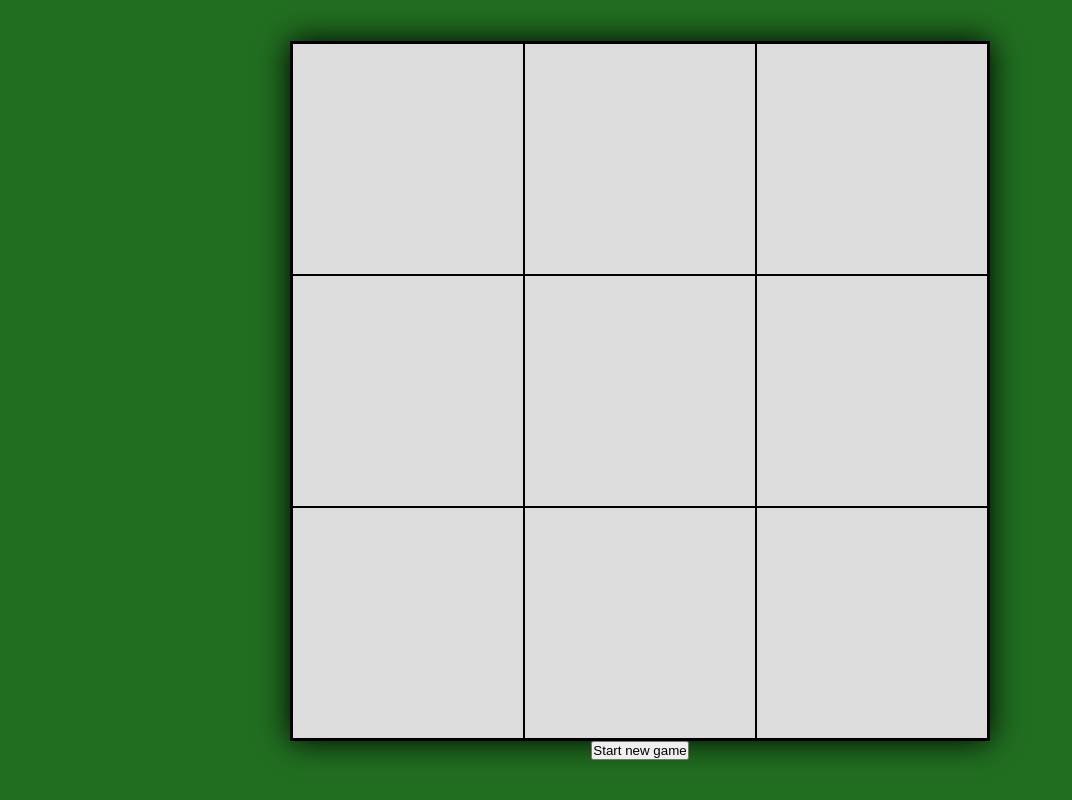
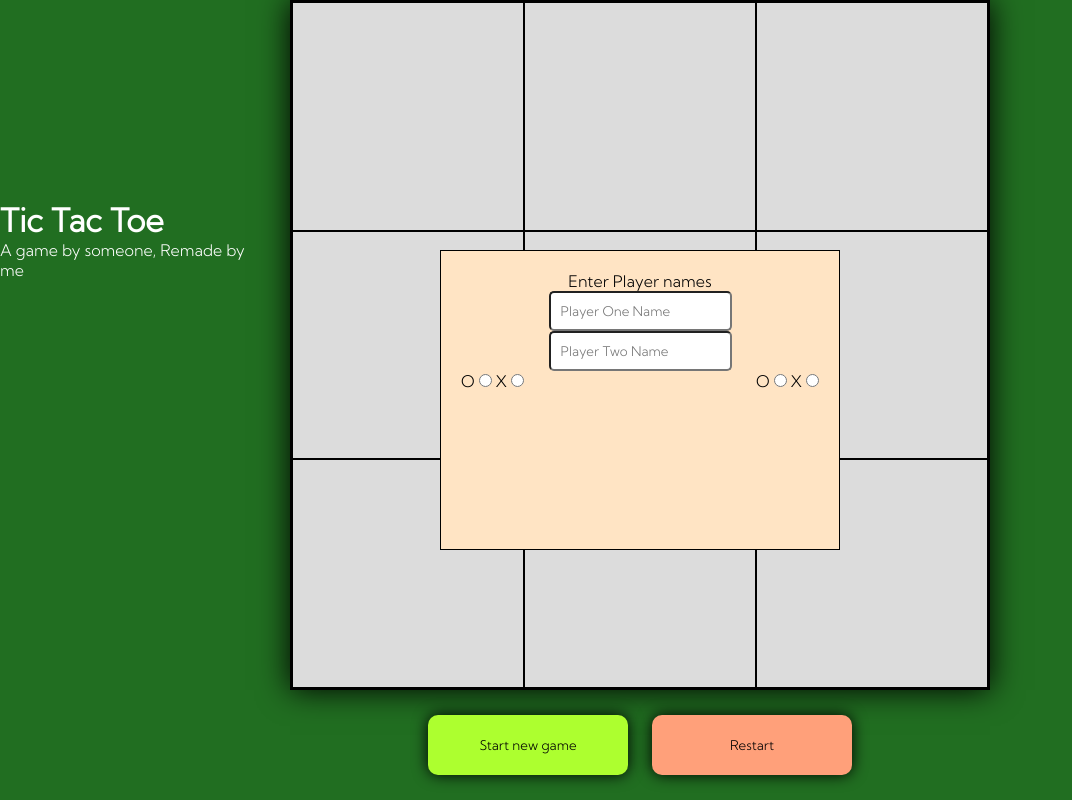
Before and after one commit to yret1/Tic-Tac-Toe, a plain HTML site: page index.html in a window 1280 px wide. Shown: the whole page, without its empty margins (0-1072 px from the left). Drawn offline with Linux system fonts and the light colour scheme.

Commit message:
Created buttons and a popup form

```diff
--- a/index.html
+++ b/index.html
@@ -9,6 +9,10 @@
 </head>
 <body>
     <main>
+        <aside class="sideTitle">
+            <h1>Tic Tac Toe</h1>
+            <p>A game by someone, Remade by me</p>
+        </aside>
         <section class="gameBoard">
             <div class="gridItem " id="gridItem1"></div>
             <div class="gridItem " id="gridItem2"></div>
@@ -21,7 +25,33 @@
             <div class="gridItem " id="gridItem9"></div>
         </section>
         <section class="gameControlls">
-            <button>Start new game</button>
+            <button class="controllBtn" id="startBtn">Start new game</button>
+            <button class="controllBtn" id="resetBtn">Restart</button>
+        </section>
+
+
+        <section class="popUp" id="playerForm">
+            <form>
+                <legend>Enter Player names</legend>
+                <div>
+                    <input type="text" placeholder="Player One Name" id="player1" required>
+                    <input type="text" placeholder="Player Two Name" id="player2" required>
+                </div>
+                <section class="radioBtns">
+                    <div>
+                        <label for="player1Radio_one">O</label>
+                        <input name="radioselect_one" type="radio" id="player1Radio_one">
+                        <label for="player1Radio_two">X</label>
+                        <input name="radioselect_one" type="radio" id="player1Radio_two">
+                    </div>
+                    <div>
+                        <label for="player2Radio_one">O</label>
+                        <input name="radioselect_two" type="radio" id="player2Radio_one">
+                        <label for="player2Radio_two">X</label>
+                        <input name="radioselect_two" type="radio" id="player2Radio_two">
+                    </div>
+            </section>
+            </form>
         </section>
     </main>
 
--- a/style.css
+++ b/style.css
@@ -1,7 +1,11 @@
+@import url('https://fonts.googleapis.com/css2?family=Kumbh+Sans:wght@300&family=Ubuntu&display=swap');
+
 *{
     box-sizing: border-box;
     margin: 0;
     padding: 0;
+
+    font-family: 'Kumbh Sans', sans-serif;
 }
 
 main{
@@ -14,7 +18,16 @@ main{
 
     background-color: rgb(33, 110, 33);
 }
+.sideTitle{
+    position: absolute;
+    top: 200px;
+    right: 80vw;
+    color: white;
+}
+.sideTitle h1{
+    font-size: xx-large;
 
+}
 .gameBoard{
     background-color: gainsboro;
 
@@ -68,3 +81,57 @@ grid-area: box9;
 .gridItem:hover{
     background-color: blanchedalmond;
 }
+
+/* Buttons */
+.gameControlls{
+    margin: 15px;
+}
+
+.gameControlls button{
+    margin: 10px;
+    box-shadow: 0 0 15px black;
+}
+
+
+.controllBtn{
+    width: 200px;
+    height: 60px;
+
+    border: none;
+
+    border-radius: 10px;
+}
+
+#startBtn{
+background-color: greenyellow;
+}
+#startBtn:hover{
+    background-color: rgb(190, 252, 98);
+}
+#startBtn:active{
+background-color: brown;
+}
+
+#resetBtn{
+    background-color: lightsalmon;
+
+}
+
+.popUp{
+    text-align: center;
+    padding: 20px;
+    border: 1px solid black;
+    width: 400px;
+    height: 300px;
+    background-color: bisque;
+    position: absolute;
+}
+.popUp input{
+    border-radius: 5px;
+    padding: 10px;
+}
+
+.radioBtns{
+    display: flex;
+    justify-content: space-between;
+}
```
